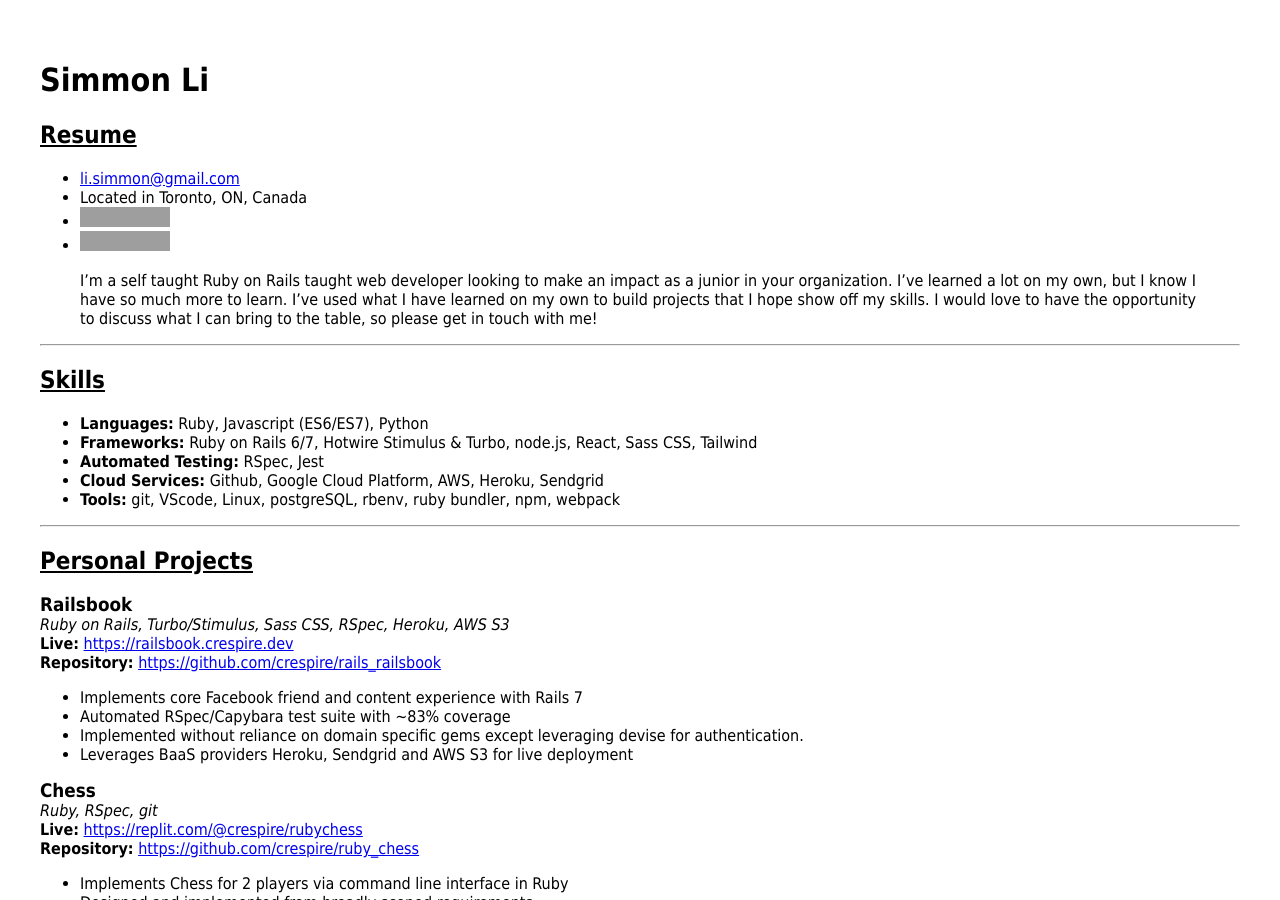
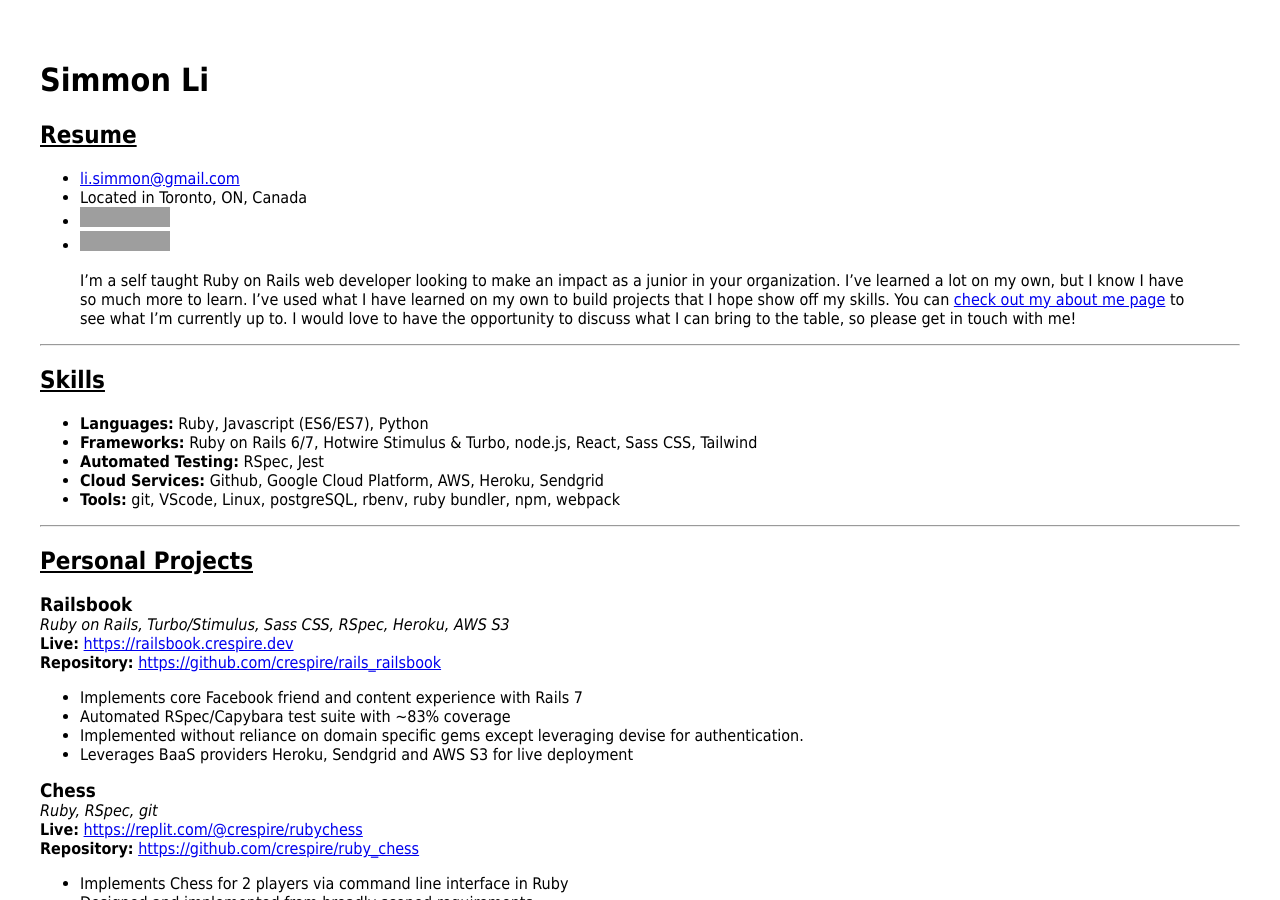
Before and after one commit to crespire/crespire, a Jekyll site: the page built from resume.md, in a window 1280 px wide and 900 px high. Built offline with Jekyll 4.4.1, drawn with Linux system fonts in a browser that asks for light colours; our own code applies the rules of GitHub Pages for plain Markdown files; grey boxes are pictures that could not be loaded.

Commit message:
Update resume

```diff
--- a/resume.md
+++ b/resume.md
@@ -9,7 +9,8 @@ title: Simmon Li's Resume
 * [![Github](https://img.shields.io/badge/-Simmon_Li-000?style=flat-square&logo=github&logoColor=azure&color=181717)](https://github.com/crespire)
 * [![Linkedin](https://img.shields.io/badge/-Simmon_Li-000?style=flat-square&logo=linkedin&logoColor=azure&color=0A66C2)](https://www.linkedin.com/in/simmonli/)
 
-> I'm a self taught Ruby on Rails taught web developer looking to make an impact as a junior in your organization. I've learned a lot on my own, but I know I have so much more to learn. I've used what I have learned on my own to build projects that I hope show off my skills. I would love to have the opportunity to discuss what I can bring to the table, so please get in touch with me!
+> I'm a self taught Ruby on Rails web developer looking to make an impact as a junior in your organization. I've learned a lot on my own, but I know I have so much more to learn. I've used what I have learned on my own to build projects that I hope show off my skills. You can [check out my about me page](https://crespire.net) to see what I'm currently up to.
+> I would love to have the opportunity to discuss what I can bring to the table, so please get in touch with me!
 
 ---
 
```
